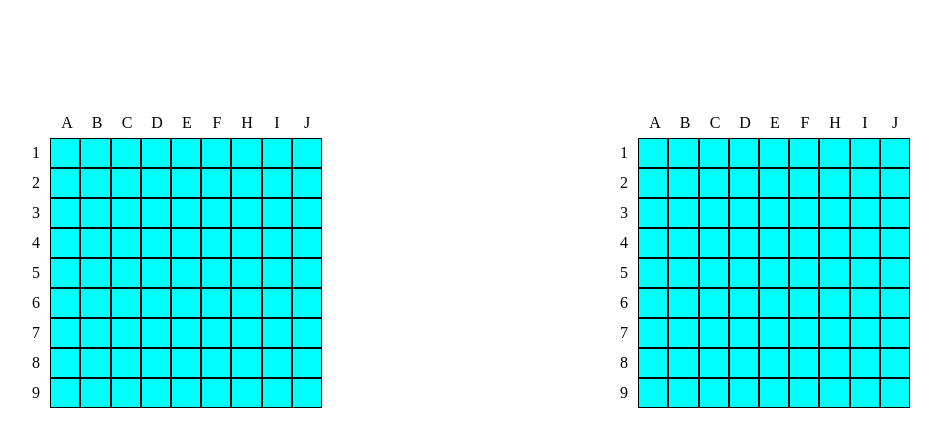
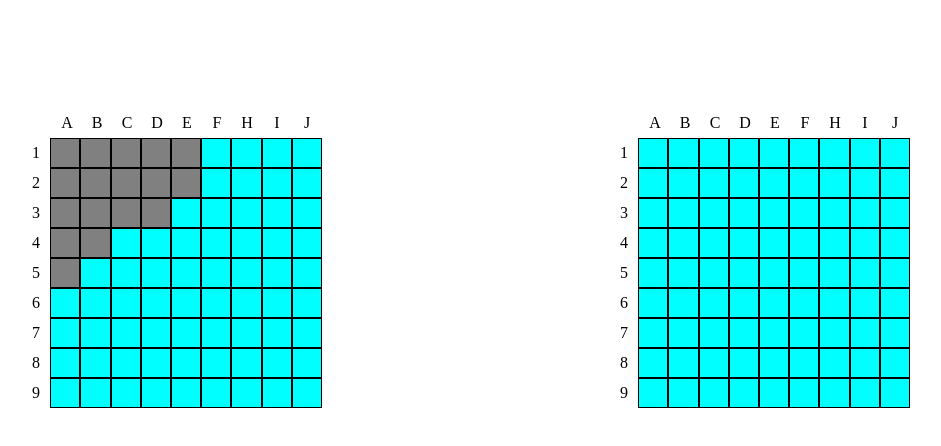
Before and after one commit to Murfew/Battleship, a website built with webpack: page src/index.html in a window 1280 px wide. Shown: the whole page, without its empty margins (174-1115 px from the left). Built offline with nearby package versions, Linux system fonts and the light colour scheme.

Commit message:
render the player's ship coordinates as gray

```diff
--- a/src/DOM.js
+++ b/src/DOM.js
@@ -18,12 +18,24 @@ export function renderPlayerBoard(player, isOpponent) {
   // reset board
   boardContainer.replaceChildren();
 
-  // render the board
+  // render the cells
   // first row and column for indices
+  renderCells(player, boardContainer);
+
+  // TODO render a player's ships
+  if (!isOpponent) {
+    renderShips(player);
+  }
+
+  // TODO render the misses
+  // TODO render the hits
+}
+
+function renderCells(player, DOMContainer) {
   for (let i = 0; i < player.board.size + 1; i++) {
     const boardRow = document.createElement("div");
     boardRow.setAttribute("class", "row");
-    boardContainer.append(boardRow);
+    DOMContainer.append(boardRow);
 
     for (let j = 0; j < player.board.size + 1; j++) {
       const boardCell = document.createElement("div");
@@ -40,12 +52,28 @@ export function renderPlayerBoard(player, isOpponent) {
         boardCell.setAttribute("class", "cell");
         boardCell.dataset.row = i;
         boardCell.dataset.col = j;
-        const hitOrMissDisplay = document.createElement("div");
-        hitOrMissDisplay.setAttribute("class", "hit-or-miss-display");
-        boardCell.append(hitOrMissDisplay);
+        const marker = document.createElement("div");
+        marker.setAttribute("class", "marker");
+        boardCell.append(marker);
       }
 
       boardRow.append(boardCell);
     }
   }
 }
+
+function renderShips(player) {
+  const board = player.board;
+
+  for (const obj of board.ships) {
+    const shipCoordinates = obj.coordinates;
+
+    for (const pair of shipCoordinates) {
+      const cell = document.querySelector(
+        `#player-board [data-col='${pair[0] + 1}'][data-row='${pair[1] + 1}']`
+      );
+
+      cell.classList.add("ship");
+    }
+  }
+}
--- a/src/styles.css
+++ b/src/styles.css
@@ -36,8 +36,12 @@ body > div {
   background-color: lightgray;
 }
 
-.hit-or-miss-display {
+.marker {
   height: 45%;
   width: 45%;
   border-radius: 100%;
 }
+
+.ship {
+  background-color: gray;
+}
```
